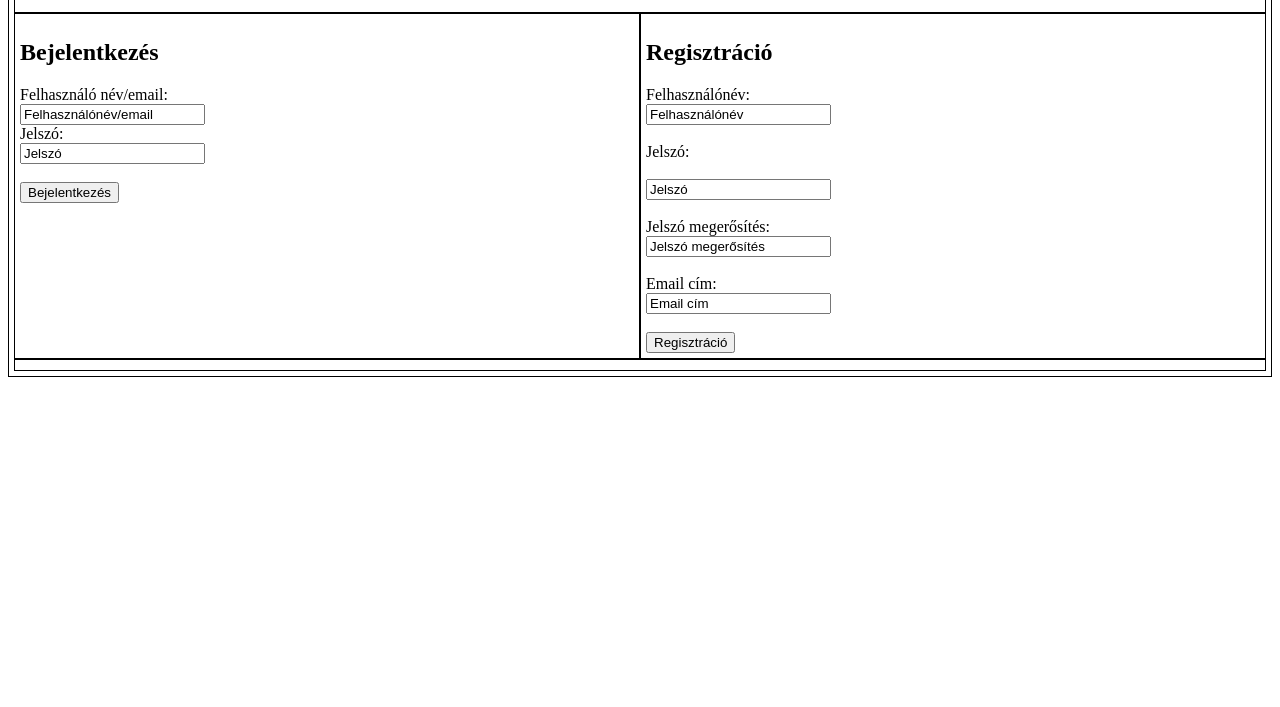
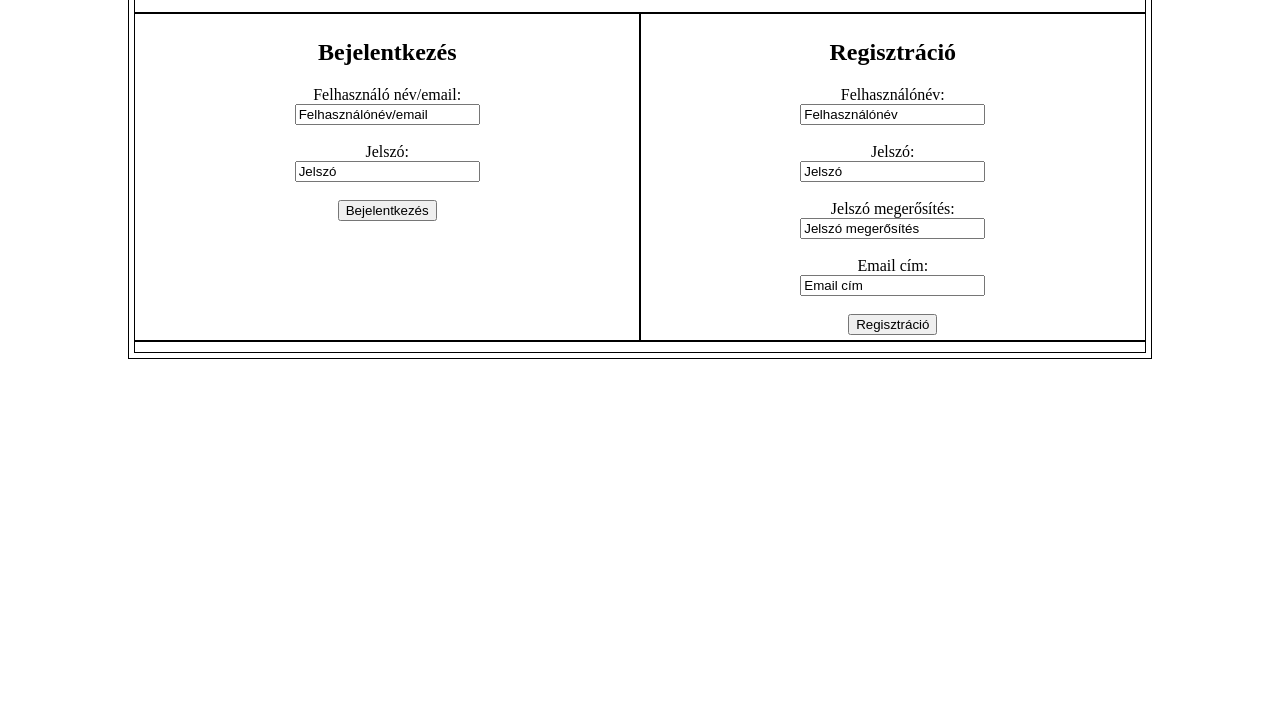
Before and after one commit to panel05/forms, a plain HTML site: page forms.html in a window 1280 px wide. Shown: the part 93-800 px from the top of the page. Drawn offline with Linux system fonts and the light colour scheme.

Commit message:
css+html

```diff
--- a/forms.css
+++ b/forms.css
@@ -10,6 +10,8 @@ main {
                          "n n"
                          "a as"
                          "f f";
+    width: 80%;
+    margin: auto;
 }
 
 header {
@@ -23,10 +25,12 @@ nav {
 
 article {
     grid-area: a;
+    text-align: center;
 }
 
 aside {
     grid-area: as;
+    text-align: center;
 }
 
 footer {
--- a/forms.html
+++ b/forms.html
@@ -14,7 +14,7 @@
             <h2>Bejelentkezés</h2>
             <form action="/action_page.php">
                 <label for="fname">Felhasználó név/email:</label><br>
-                <input type="text" id="fname" name="fname" value="Felhasználónév/email"><br>
+                <input type="text" id="fname" name="fname" value="Felhasználónév/email"><br><br>
                 <label for="lname">Jelszó:</label><br>
                 <input type="text" id="lname" name="lname" value="Jelszó"><br><br>
                 <input type="submit" value="Bejelentkezés">
@@ -25,7 +25,7 @@
             <form action="/action_page.php">
                 <label for="fname">Felhasználónév:</label><br>
                 <input type="text" id="fname" name="fname" value="Felhasználónév"><br><br>
-                <label for="lname">Jelszó:</label><br><br>
+                <label for="lname">Jelszó:</label><br>
                 <input type="text" id="lname" name="lname" value="Jelszó"><br><br>
                 <label for="lname">Jelszó megerősítés:</label><br>
                 <input type="text" id="lname" name="lname" value="Jelszó megerősítés"><br><br>
```
